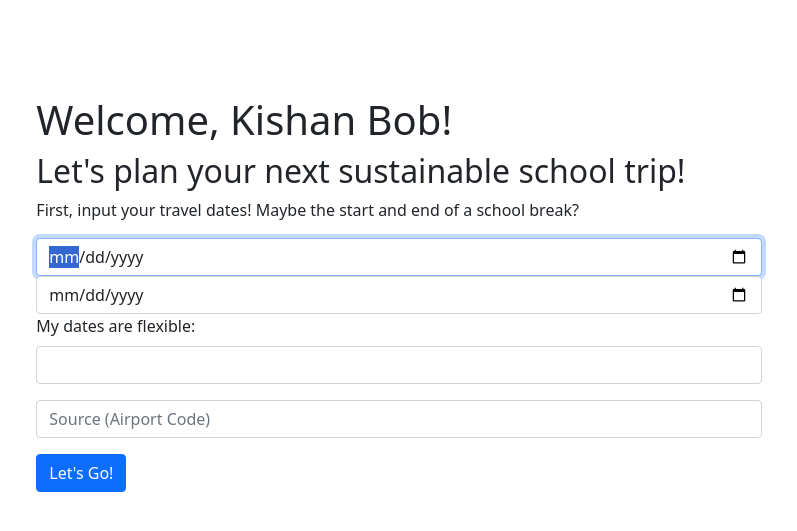
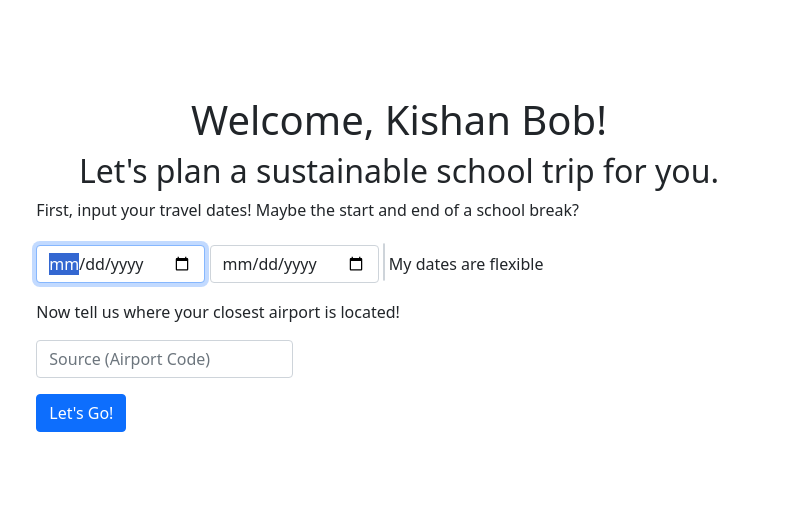
Before and after one commit to kishan-patel-kbp/sustainable_travel_hack_mit, a Flask app: page / in a window 1280 px wide. Shown: the top 531 px of the page, without its empty margins (241-1038 px from the left). Run offline with Flask 2, Linux system fonts and the light colour scheme; some libraries are stand-ins or nearby versions.

Commit message:
Added formatting fixes

```diff
--- a/static/styles.css
+++ b/static/styles.css
@@ -32,5 +32,31 @@ main
     overflow-x: auto;
 
     /* Center contents */
-    text-align: center;
+    /* text-align: center;*/
+
 }
+
+main .webpage-heading
+{
+  text-align: center;
+  padding: "50px";
+}
+
+#start_date
+{
+  display: in-line;
+
+}
+
+#end_date
+{
+  display: in-line;
+
+}
+
+#flexible
+{
+  vertical-align: bottom;
+  position: relative;
+  top: 5px;
+}
--- a/templates/index.html
+++ b/templates/index.html
@@ -5,19 +5,29 @@
 {% endblock %}
 
 {% block main %}
-    <h1>Welcome, {{ username }}!</h1>
-    <h2>Let's plan your next sustainable school trip!</h2>
+    <div class="webpage-heading">
+        <h1>Welcome, {{ username }}!</h1>
+        <h2>Let's plan a sustainable school trip for you. </h2>
+    </div>
 
     <form action="/search" method="post">
         <div class="form-group">
             <p>First, input your travel dates! Maybe the start and end of a school break?</p>
-            <input autocomplete="off" autofocus class="form-control" name="start_date" placeholder="Start Date" type="date">
-            <input autocomplete="off" autofocus class="form-control" name="end_date" placeholder="End Date" type="date">
-            <label for="flexible"> My dates are flexible: </label><br>
-            <input autocomplete="off" autofocus class="form-control" id="flexible" name="flexible" type="checkbox">
+
+            <div>
+                <input autocomplete="off" autofocus class="form-control" name="start_date" id="start_date" type="date">
+                <input autocomplete="off" autofocus class="form-control" name="end_date" id="end_date" type="date">
+                <label>
+                    <input autocomplete="off" autofocus class="form-control" id="flexible" name="flexible" type="checkbox"/>
+                    My dates are flexible
+                </label>
+            </div>
+
 
         </div>
         <div class="form-group">
+
+            <p>Now tell us where your closest airport is located!</p>
             <input class="form-control" name="src" placeholder="Source (Airport Code)" type="text">
         </div>
         <button class="btn btn-primary" type="submit">Let's Go!</button>
--- a/templates/layout.html
+++ b/templates/layout.html
@@ -8,6 +8,11 @@
 
     <link rel="canonical" href="https://getbootstrap.com/docs/5.0/examples/starter-template/">
     <link rel="stylesheet" href="https://cdn.jsdelivr.net/npm/bootstrap@4.5.3/dist/css/bootstrap.min.css" integrity="sha384-TX8t27EcRE3e/ihU7zmQxVncDAy5uIKz4rEkgIXeMed4M0jlfIDPvg6uqKI2xXr2" crossorigin="anonymous">
+    <!--<link rel="stylesheet" href="https://maxcdn.bootstrapcdn.com/bootstrap/3.4.1/css/bootstrap.min.css">-->
+  <script src="https://ajax.googleapis.com/ajax/libs/jquery/3.6.0/jquery.min.js"></script>
+  <script src="https://maxcdn.bootstrapcdn.com/bootstrap/3.4.1/js/bootstrap.min.js"></script>
+
+
     <title>{% block title %}{% endblock %}</title>
 
     <!-- Bootstrap core CSS -->
@@ -31,7 +36,7 @@
 
 
     <!-- Custom styles for this template -->
-    <!-- <link href="/static/styles.css" rel="stylesheet"> -->
+    <link href="/static/styles.css" rel="stylesheet">
   </head>
   <body>
 
```
